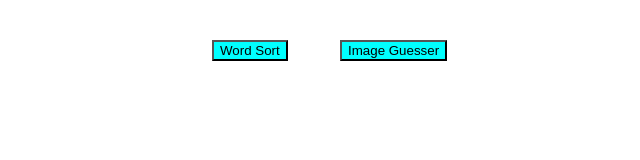
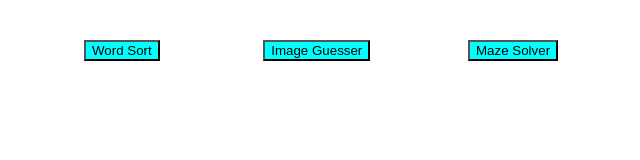
Before and after one commit to 3r1cZ/Puzzle-Game, a plain HTML site: page index.html in a window 1280 px wide. Shown: the whole page, without its empty margins (300-940 px from the left). Drawn offline with Linux system fonts and the light colour scheme.

Commit message:
Create maze solver files and fix bug in hint

```diff
--- a/index.html
+++ b/index.html
@@ -7,11 +7,14 @@
     </head>
     <body>
         <noscript>Sorry, your browser does not support JavaScript!</noscript>
-        <button class="wordSort-button" onclick="document.location='Puzzles/WordSort/wordSort.html'">
+        <button id="wordSort-button" onclick="document.location='Puzzles/WordSort/wordSort.html'">
             Word Sort
         </button>
-        <button class="imageGuesser-button" onclick="document.location='Puzzles/ImageGuesser/imageGuesser.html'">
+        <button id="imageGuesser-button" onclick="document.location='Puzzles/ImageGuesser/imageGuesser.html'">
             Image Guesser
+        </button>
+        <button id="mazeSolver-button" onclick="document.location='Puzzles/MazeSolver/mazeSolver.html'">
+            Maze Solver
         </button>
     </body>
 </html>
--- a/styles.css
+++ b/styles.css
@@ -4,16 +4,23 @@ html, body {
   margin: 0;
 }
 
-.wordSort-button {
+#wordSort-button {
   position: absolute;
   top: 5%;
-  left: 40%;
+  left: 30%;
   background-color: aqua;
 }
 
-.imageGuesser-button {
+#imageGuesser-button {
   position: absolute;
   top: 5%;
-  left: 50%;
+  left: 44%;
   background-color: aqua;
 }
+
+#mazeSolver-button {
+  position: absolute;
+  top: 5%;
+  left: 60%;
+  background-color: aqua;
+}
```
Also changed, not shown: Puzzles/ImageGuesser/script-imageGuesser.js (+11 -0 lines), Puzzles/MazeSolver/mazeSolver.html (added, +12 -0 lines), Puzzles/ImageGuesser/Images/google-drive.png (added), Puzzles/ImageGuesser/imageLinks.txt, Puzzles/ImageGuesser/imageText.txt, Puzzles/MazeSolver/script-mazeSolver.js (added), Puzzles/MazeSolver/styles-mazeSolver.css (added).
